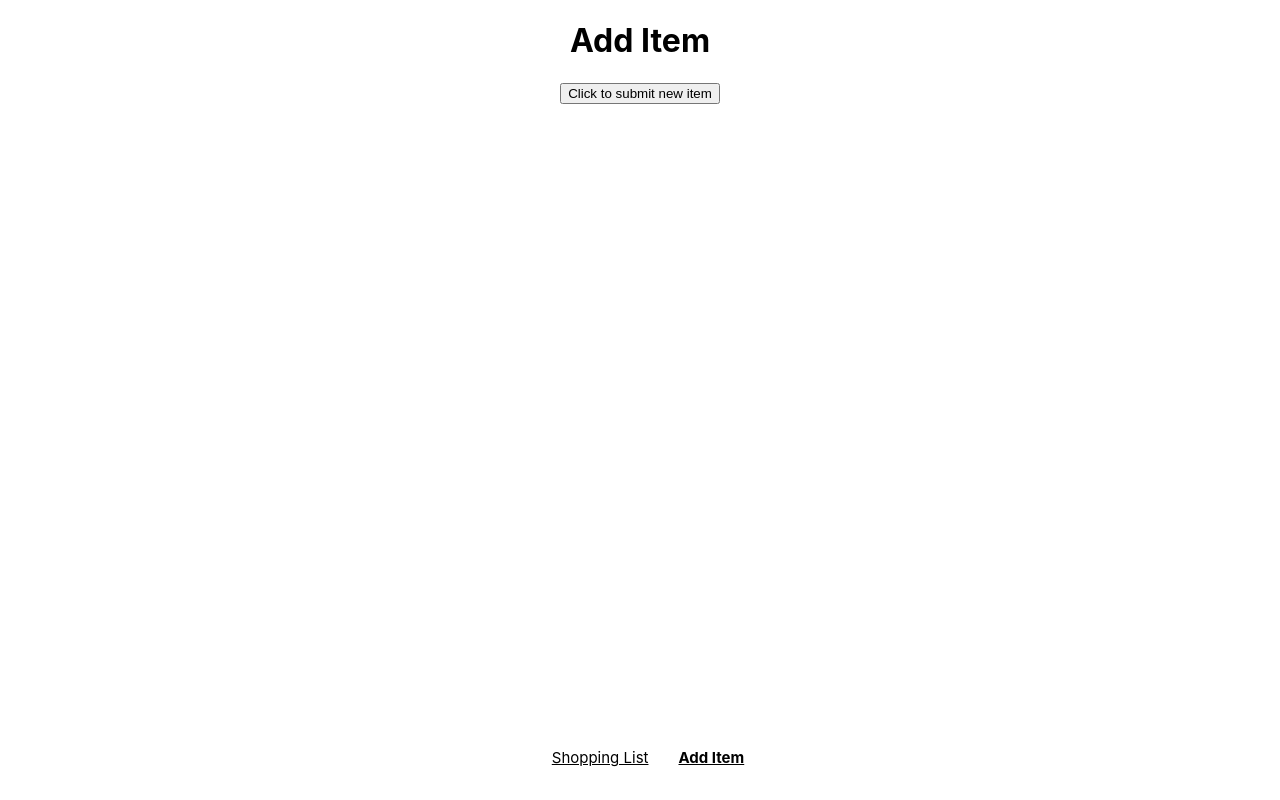
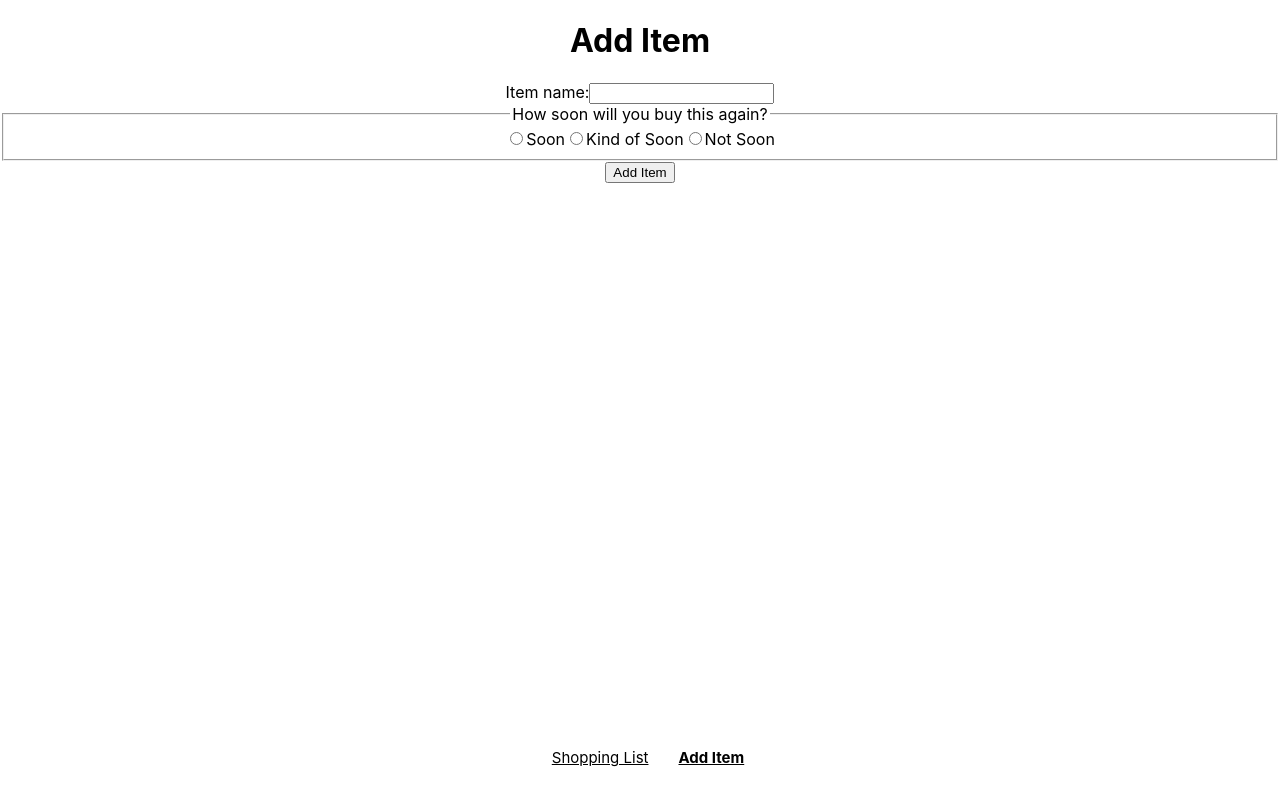
Before and after one commit to the-collab-lab/tcl-43-smart-shopping-list, a React (Create React App) app: page /additem in a window 1280 px wide. Built offline with nearby package versions, Linux system fonts and the light colour scheme.

Commit message:
Set up the basics of the form for the AddList component

```diff
--- a/src/components/AddItem.js
+++ b/src/components/AddItem.js
@@ -5,7 +5,7 @@ export default function AddItem() {
   const submitHandler = async () => {
     try {
       const docRef = await addDoc(collection(db, 'Shopping-List'), {
-        item: 'Avocado',
+        item: 'Lettuce',
       });
       console.log(docRef.id);
     } catch (e) {
@@ -16,9 +16,23 @@ export default function AddItem() {
   return (
     <>
       <h1>Add Item</h1>
-      <div>
-        <button onClick={submitHandler}>Click to submit new item</button>
-      </div>
+      <form onSubmit={submitHandler}>
+        <label htmlFor="item-name">Item name:</label>
+        <input required id="item-name" />
+        <fieldset>
+          <legend>How soon will you buy this again?</legend>
+
+          <input type="radio" id="soon" name="frequency"></input>
+          <label htmlFor="soon">Soon</label>
+
+          <input type="radio" id="kind-of-soon" name="frequency"></input>
+          <label htmlFor="kind-of-soon">Kind of Soon</label>
+
+          <input type="radio" id="not-soon" name="frequency"></input>
+          <label htmlFor="not-soon">Not Soon</label>
+        </fieldset>
+        <button type="submit">Add Item</button>
+      </form>
     </>
   );
 }
```
